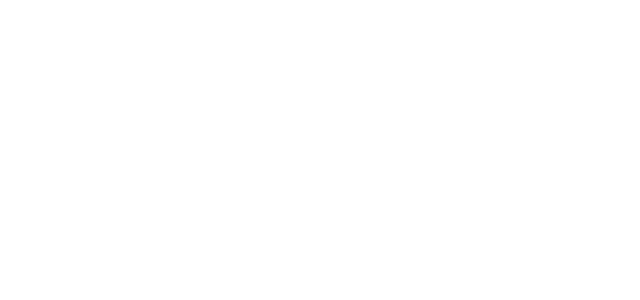
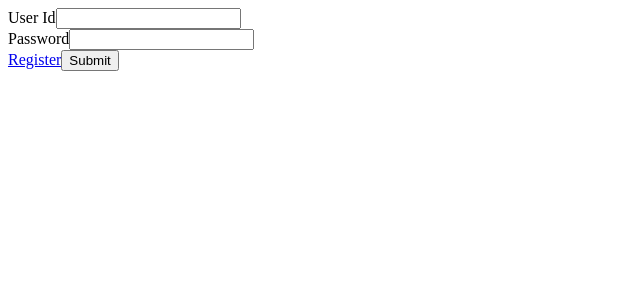
Before and after one commit to Sumit-yadav-01/EventAppProject, an Angular app: page /login in a window 1280 px wide. Before the commit this address led to /. Shown: the top 300 px of the page, without its empty margins (0-640 px from the left). Built offline with nearby package versions, Linux system fonts and the light colour scheme.

Commit message:
login page and service file

```diff
--- a/src/app/app-routing.module.ts
+++ b/src/app/app-routing.module.ts
@@ -1,10 +1,14 @@
 import { NgModule } from '@angular/core';
 import { RouterModule, Routes } from '@angular/router';
 import { RegistrationComponent } from './users/registration/registration.component';
+import { LoginComponent } from './users/login/login.component';
 
 // Add registration component to the routes array
 const routes: Routes = [
-  { path: 'registration', component: RegistrationComponent }
+  { path: 'registration', component: RegistrationComponent },
+  //Add login component to the routes array and make it the default route
+  { path: 'login', component: LoginComponent },
+  { path: '', redirectTo: '/login', pathMatch: 'full' }
 ];
 
 @NgModule({
--- a/src/app/app.component.html
+++ b/src/app/app.component.html
@@ -1,2 +1 @@
-<!-- <app-login> </app-login> -->
 <router-outlet></router-outlet>
--- a/src/app/app.module.ts
+++ b/src/app/app.module.ts
@@ -13,7 +13,7 @@
     LoginComponent,
     RegistrationComponent
   ],
-  // 2. Add the ReactiveFormsModule to the imports array
+  //Add the ReactiveFormsModule to the imports array
   imports: [
     BrowserModule,
     AppRoutingModule,
--- a/src/app/users/login/login.component.html
+++ b/src/app/users/login/login.component.html
@@ -1 +1,18 @@
-<p>login works!</p>
+<!-- create a login form with the following fields:
+userId
+password
+Add a submit button to the form. -->
+
+<form [formGroup]="loginForm" (ngSubmit)="onSubmit()">
+  <div class="form-group">
+    <label for="userId">User Id</label>
+    <input type="text" class="form-control" id="userId" formControlName="userId">
+  </div>
+  <div class="form-group">
+    <label for="password">Password</label>
+    <input type="password" class="form-control" id="password" formControlName="password">
+  </div>
+  <!-- add a button to route to the registration page -->
+    <a routerLink="/registration">Register</a>
+  <button type="submit" class="btn btn-primary">Submit</button>
+</form>
--- a/src/app/users/login/login.component.ts
+++ b/src/app/users/login/login.component.ts
@@ -1,4 +1,5 @@
 import { Component, OnInit } from '@angular/core';
+import { FormBuilder, FormGroup } from '@angular/forms';
 
 @Component({
   selector: 'app-login',
@@ -6,10 +7,28 @@
   styleUrls: ['./login.component.scss']
 })
 export class LoginComponent implements OnInit {
+//create a form group
+loginForm: FormGroup={} as FormGroup;
 
-  constructor() { }
+//create contructor and add formbuilder
+constructor(private fb: FormBuilder) {}
 
-  ngOnInit(): void {
-  }
+//create a setup form method to add form controls  userId and password to loginform  with validations
+setupForm() {
+  this.loginForm = this.fb.group({
+    userId: [''],
+    password: ['']
+  });
+}
+
+//add setupform to ngOnInit
+ngOnInit():void {
+  this.setupForm();
+}
+
+//create a submit method
+onSubmit() {
+  console.log(this.loginForm.value);
+}
 
 }
--- a/src/app/users/registration/registration.component.html
+++ b/src/app/users/registration/registration.component.html
@@ -20,3 +20,4 @@
     <input type="password" class="form-control" id="password" formControlName="password">
   </div>
   <button type="submit" class="btn btn-primary">Submit</button>
+</form>
```
Also changed, not shown: src/app/event-app.service.ts (added, +17 -0 lines), 1 other file (tests, documents, lock files or other folders).
